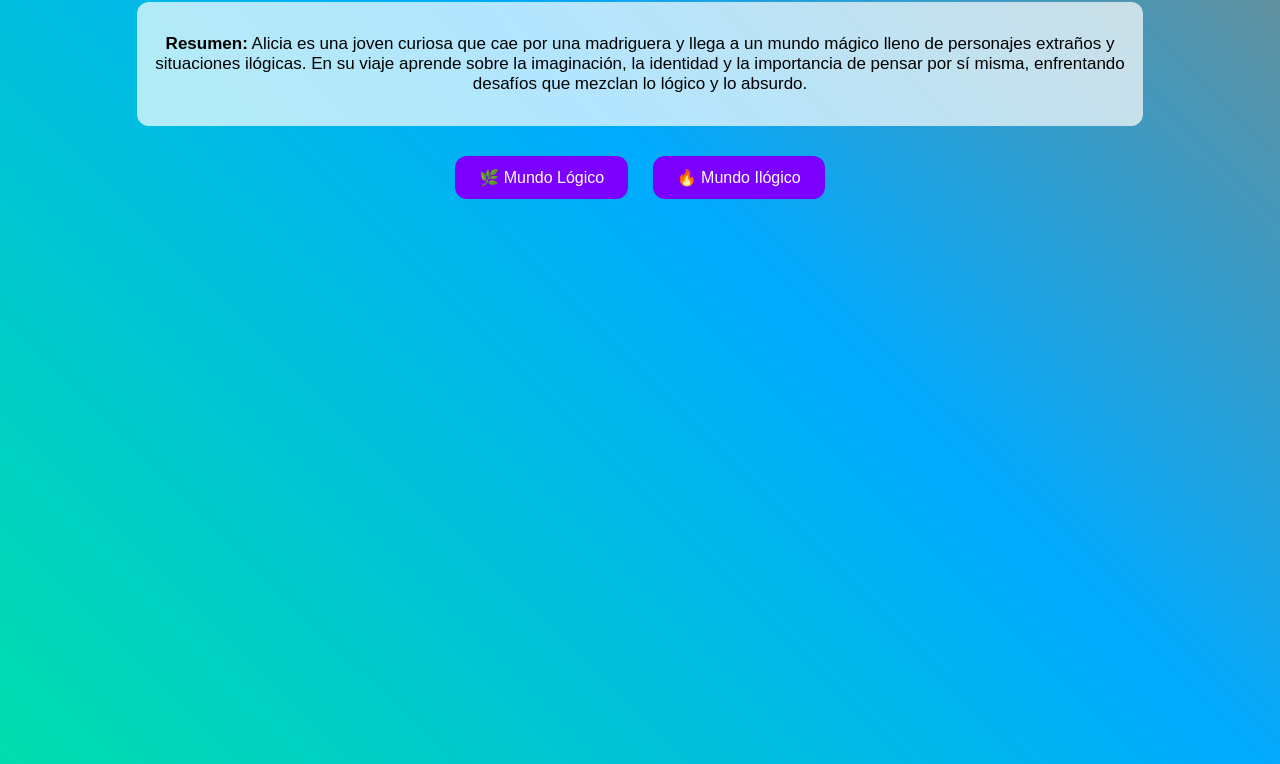
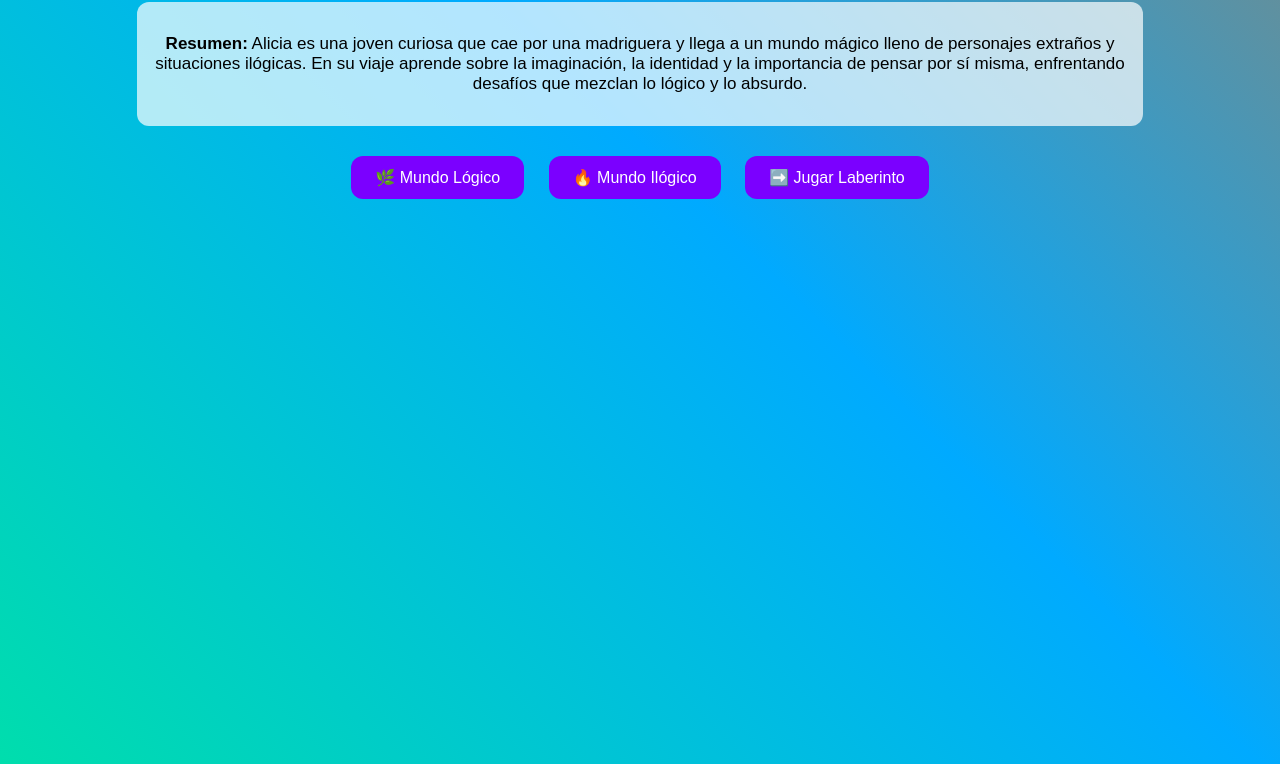
Before and after one commit to nahuescherneski-cmd/alicia, a plain HTML site: page index.html in a window 1280 px wide. Shown: the part 96-860 px from the top of the page. Drawn offline with Linux system fonts and the light colour scheme.

Commit message:
Update index.html

```diff
--- a/index.html
+++ b/index.html
@@ -100,6 +100,7 @@
   </div>
   <button onclick="mostrarSeccion('mundoLogico')">🌿 Mundo Lógico</button>
   <button onclick="entrarMundoIlogico()">🔥 Mundo Ilógico</button>
+  <button onclick="window.location.href='https://liquidvice.github.io/laberinto/'">➡️ Jugar Laberinto</button> <!-- Nuevo botón -->
 </section>
 
 <!-- MUNDO LÓGICO -->
```
